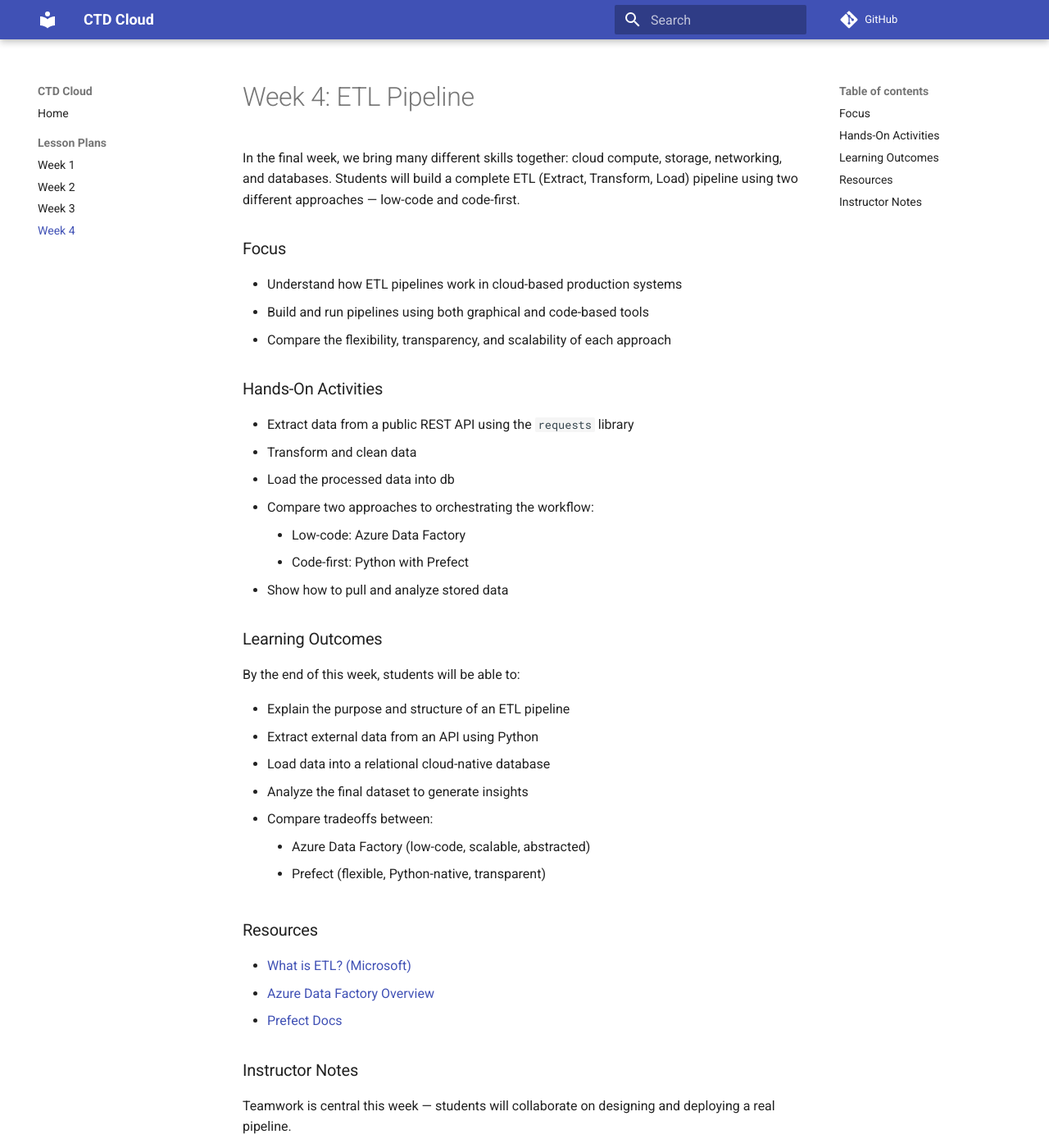
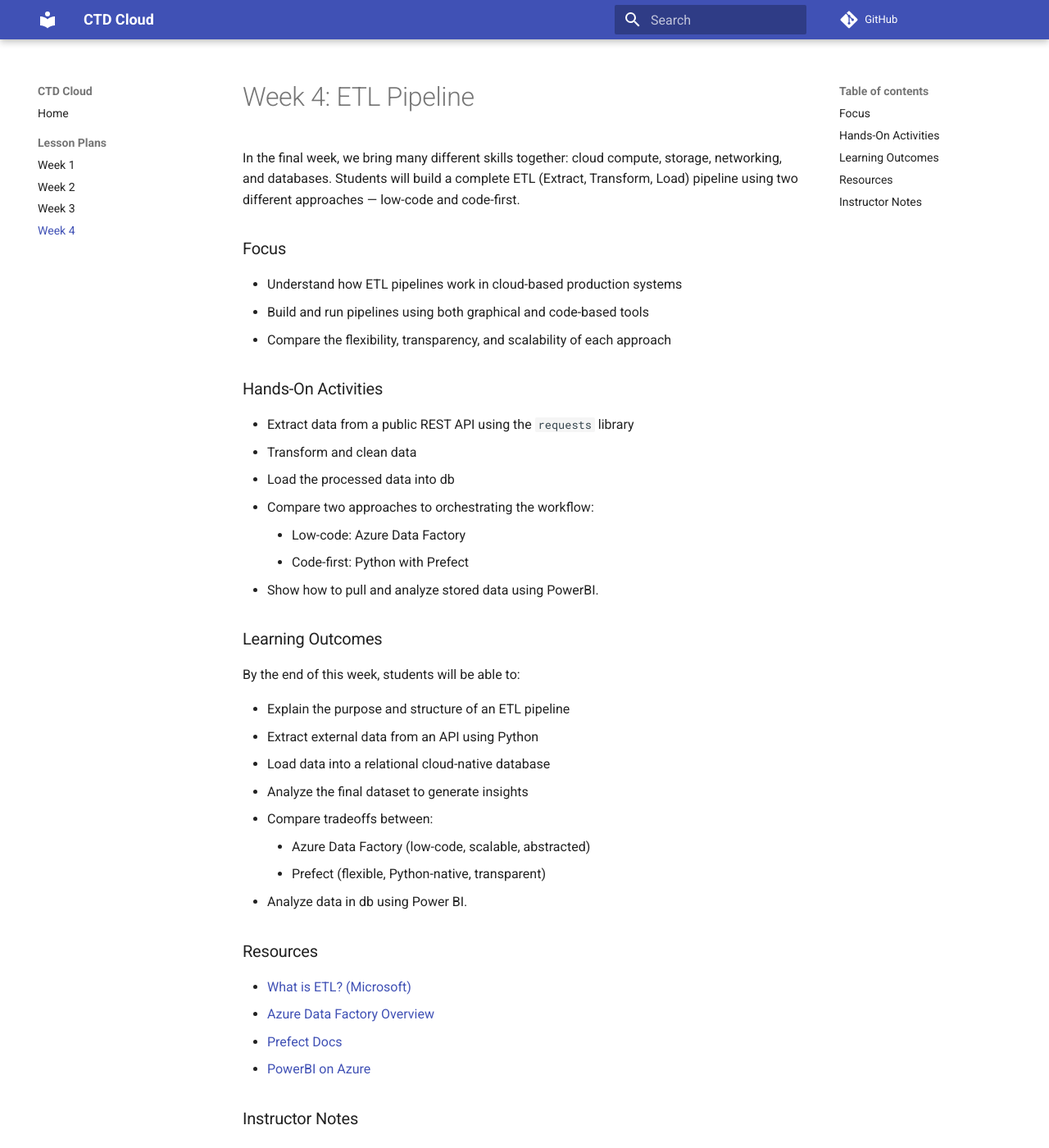
Before and after one commit to EricThomson/ctdcloud, an MkDocs documentation site: the page built from docs/week4.md, in a window 1280 px wide and 1400 px high. Shown: the whole window at 82% size. Built offline with MkDocs 1.6.1 and Material for MkDocs 9.7.7, drawn with Linux system fonts in a browser that asks for light colours; comment, search, counter and statistics services are not loaded.

Commit message:
week 4 update

```diff
--- a/docs/week4.md
+++ b/docs/week4.md
@@ -13,7 +13,7 @@ In the final week, we bring many different skills together: cloud compute, stora
 - Compare two approaches to orchestrating the workflow:
     - Low-code: Azure Data Factory
     - Code-first: Python with Prefect
-- Show how to pull and analyze stored data
+- Show how to pull and analyze stored data using PowerBI.
 
 ### Learning Outcomes
 By the end of this week, students will be able to:
@@ -25,13 +25,14 @@ By the end of this week, students will be able to:
 - Compare tradeoffs between:
     - Azure Data Factory (low-code, scalable, abstracted)
     - Prefect (flexible, Python-native, transparent)
+- Analyze data in db using Power BI.
 
 ### Resources
 
 - [What is ETL? (Microsoft)](https://learn.microsoft.com/en-us/azure/architecture/data-guide/relational-data/etl)
 - [Azure Data Factory Overview](https://learn.microsoft.com/en-us/azure/data-factory/introduction)
 - [Prefect Docs](https://docs.prefect.io/)
-
+- [PowerBI on Azure](https://www.microsoft.com/en-us/power-platform/products/power-bi/power-bi-and-azure)
 
 ### Instructor Notes
 Teamwork is central this week — students will collaborate on designing and deploying a real pipeline.
```
